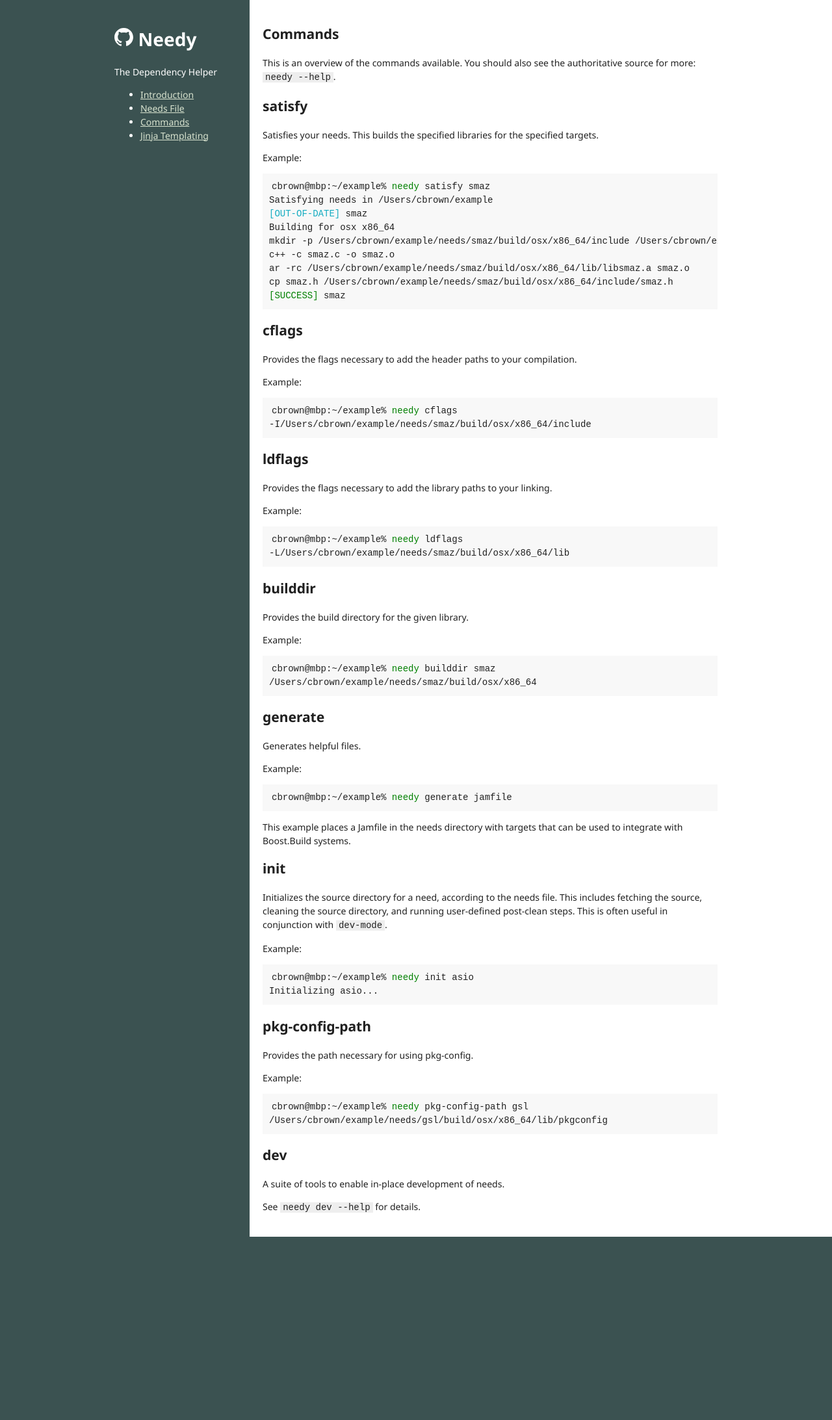
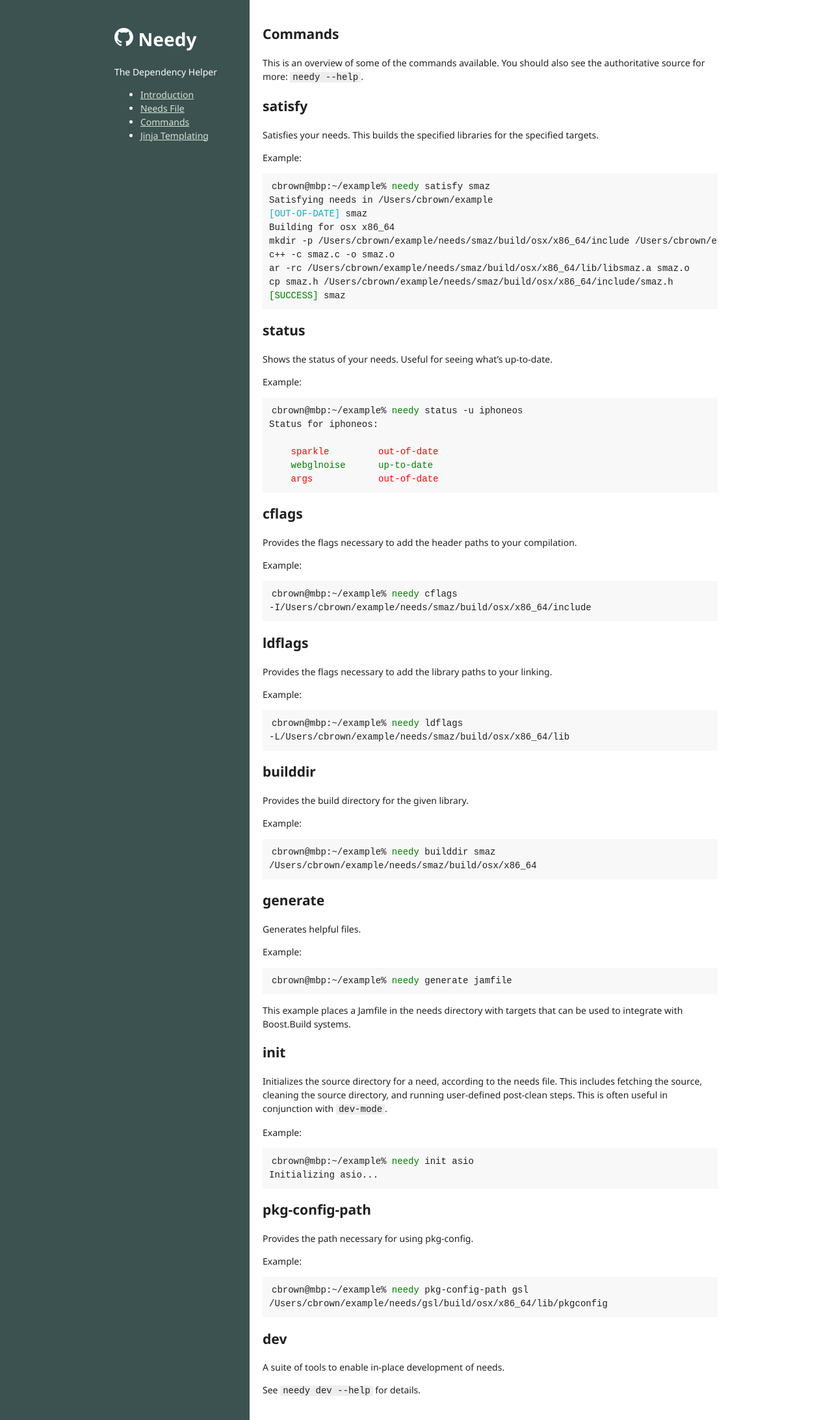
Before and after one commit to ccbrown/needy, a Jekyll site: the page built from commands.md, in a window 1280 px wide. Shown: the whole page at 65% size. Built offline with Jekyll 4.4.1, drawn with Linux system fonts in a browser that asks for light colours; before the commit the page ends 1903 px from its top, so only the background shows below that.

Commit message:
add status command to docs

```diff
--- a/commands.md
+++ b/commands.md
@@ -5,7 +5,7 @@ title: Commands
 {{ page.title }}
 ==
 
-This is an overview of the commands available. You should also see the authoritative source for more: `needy --help`.
+This is an overview of some of the commands available. You should also see the authoritative source for more: `needy --help`.
 
 satisfy
 --
@@ -23,6 +23,20 @@ c++ -c smaz.c -o smaz.o
 ar -rc /Users/cbrown/example/needs/smaz/build/osx/x86_64/lib/libsmaz.a smaz.o
 cp smaz.h /Users/cbrown/example/needs/smaz/build/osx/x86_64/include/smaz.h
 <span class="green">[SUCCESS]</span> smaz</code></pre>
+
+status
+--
+
+Shows the status of your needs. Useful for seeing what's up-to-date.
+
+Example:
+
+<pre class="highlight"><code>cbrown@mbp:~/example% <span class="green">needy</span> status -u iphoneos
+Status for iphoneos:
+
+<span class="red">    sparkle         out-of-date</span>
+<span class="green">    webglnoise      up-to-date</span>
+<span class="red">    args            out-of-date</span></code></pre>
 
 cflags
 --
--- a/css/style.css
+++ b/css/style.css
@@ -81,6 +81,10 @@ pre code {
     color: #14acc1;
 }
 
+.red {
+    color: red;
+}
+
 @media (min-width: 961px) {
     body > header {
         float: left;
```
